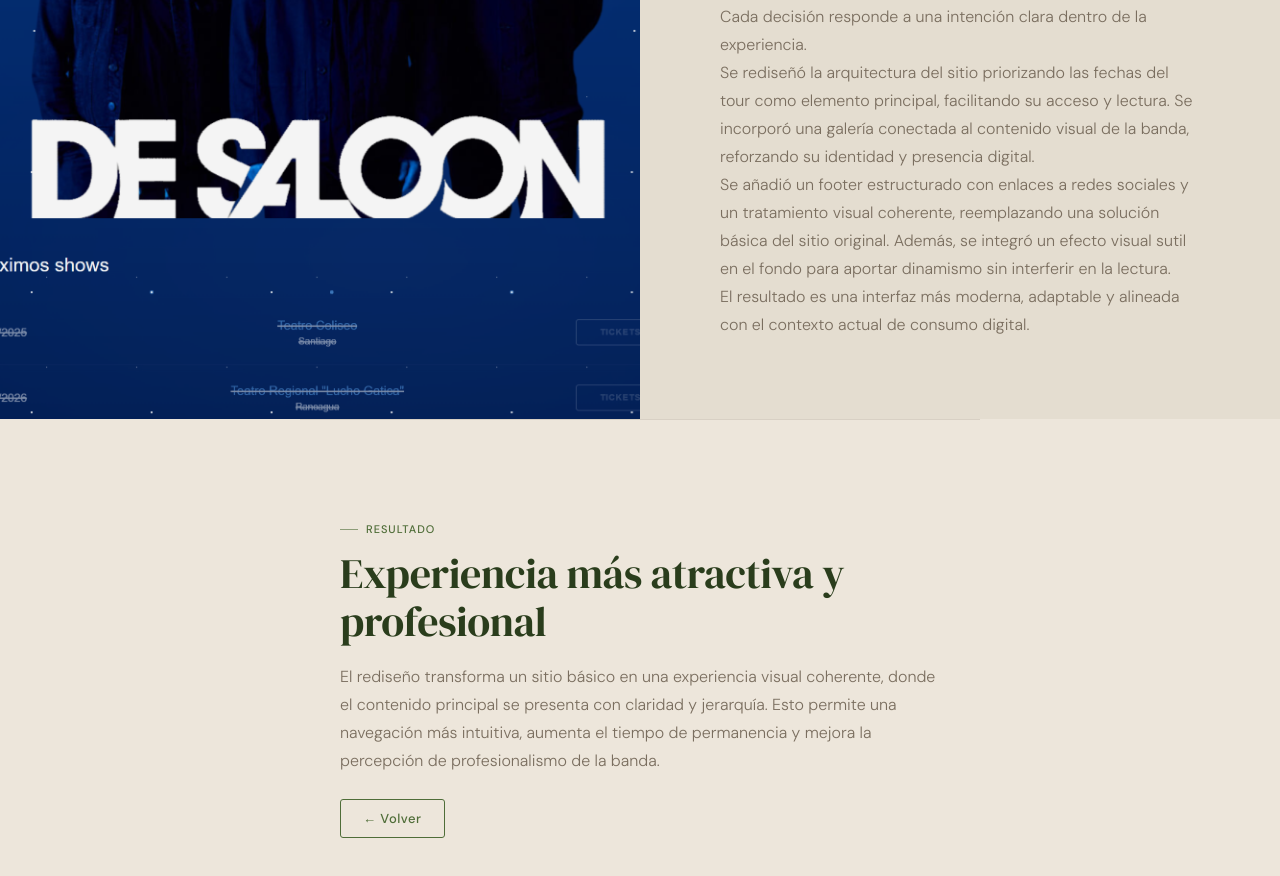
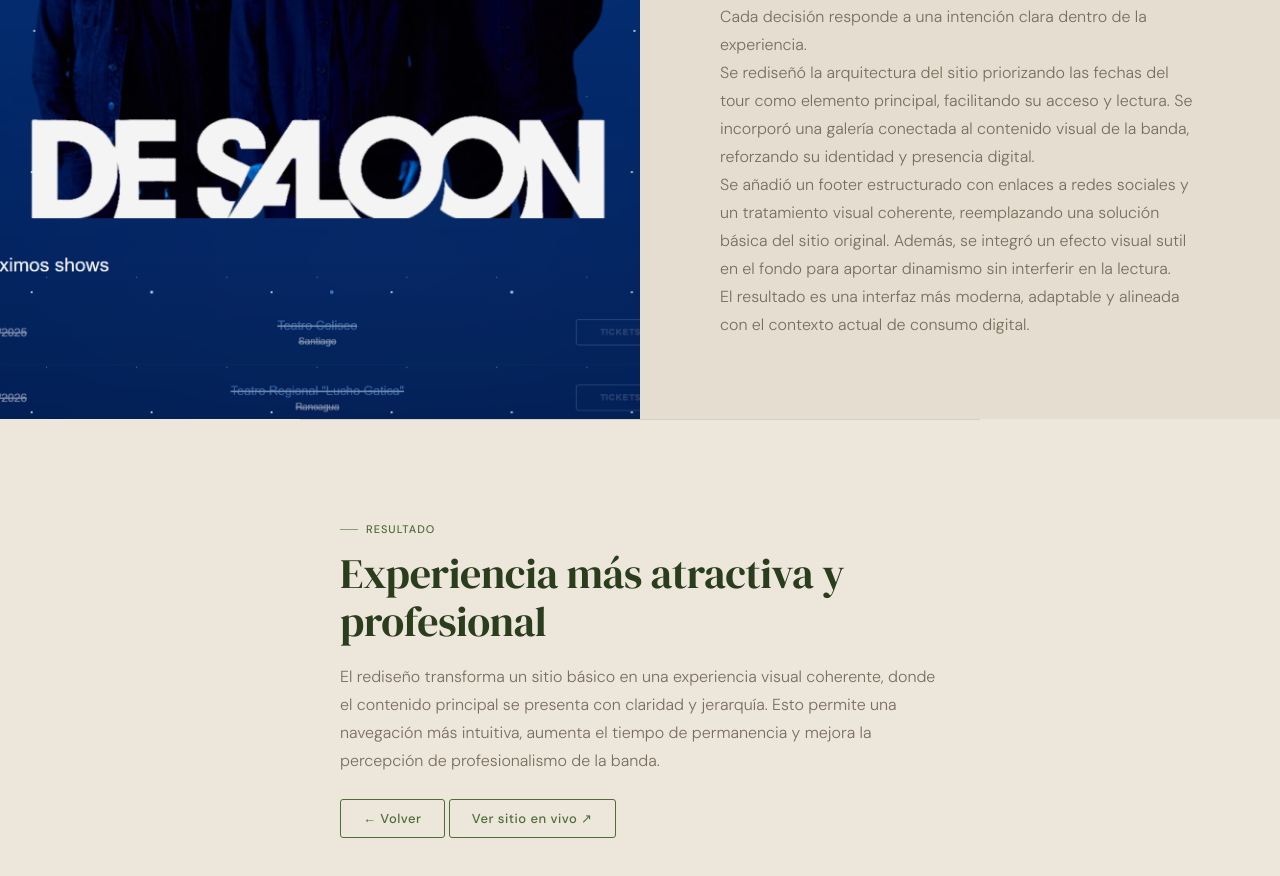
Before and after one commit to BenjaTriple7/PortafolioFINAL, a plain HTML site: page Desaloon.html in a window 1280 px wide. Shown: the part 3054-3930 px from the top of the page. Drawn offline with Linux system fonts and the light colour scheme.

Commit message:
sitiolink

```diff
--- a/Desaloon.html
+++ b/Desaloon.html
@@ -150,6 +150,7 @@
                 </div>
                 <img src="assets/imgs/pagecompleta2.png" class="case-img-large reveal-img"
                     alt="Resultado final del rediseño de DeSaloon">
+
             </div>
         </section>
 
@@ -164,6 +165,10 @@
                 percepción de profesionalismo de la banda.
             </p>
             <a href="index.html#proyectos" class="btn btn-ghost reveal" data-delay="3">← Volver</a>
+
+            <a href="https://benjatriple7.github.io/Redise-oDeSaloon/" target="_blank" class="btn btn-ghost reveal" data-delay="3">
+                Ver sitio en vivo ↗
+            </a>
         </section>
 
     </main>
--- a/detalle.css
+++ b/detalle.css
@@ -338,7 +338,6 @@
 
 /* Efecto lamina  */
 
-
 /* =============================================
    RESPONSIVE
    ============================================= */
```
